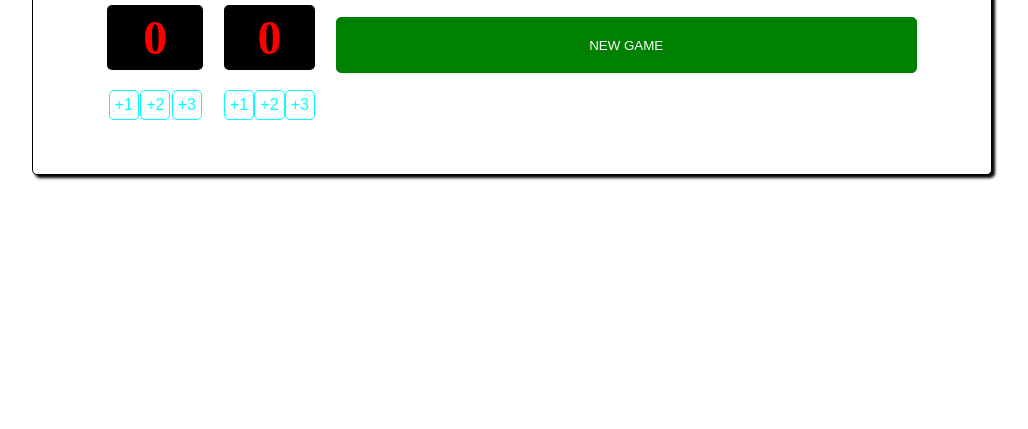
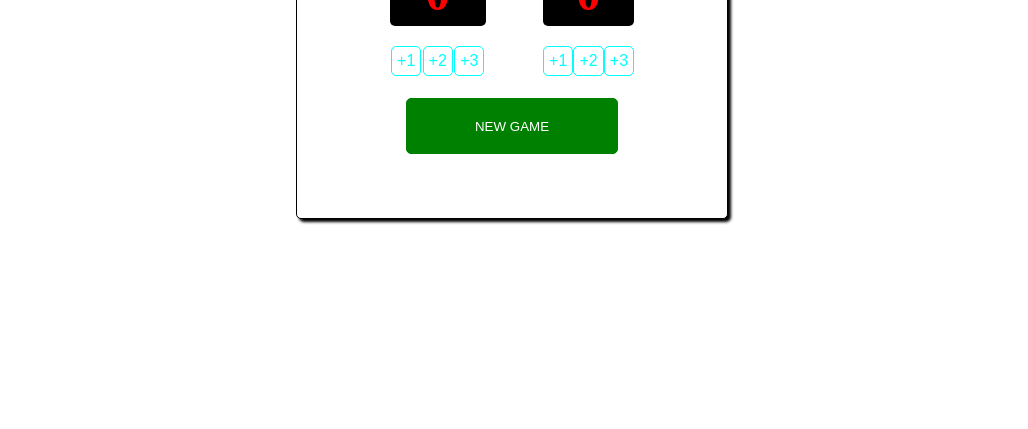
Before and after one commit to ChasingCloudss/scoreboard, a plain HTML site: page index.html in a window 1280 px wide. Shown: the part 371-800 px from the top of the page, without its empty margins (128-1156 px from the left). Drawn offline with Linux system fonts and the light colour scheme.

Commit message:
Update index.css

```diff
--- a/index.css
+++ b/index.css
@@ -20,7 +20,7 @@ body {
     box-shadow: 3px 3px 3px ;
     border-radius: 5px;
     padding: 4rem;
-    width: 75%;
+    max-width: 75%;
     justify-content: space-around;
 }
 
```
